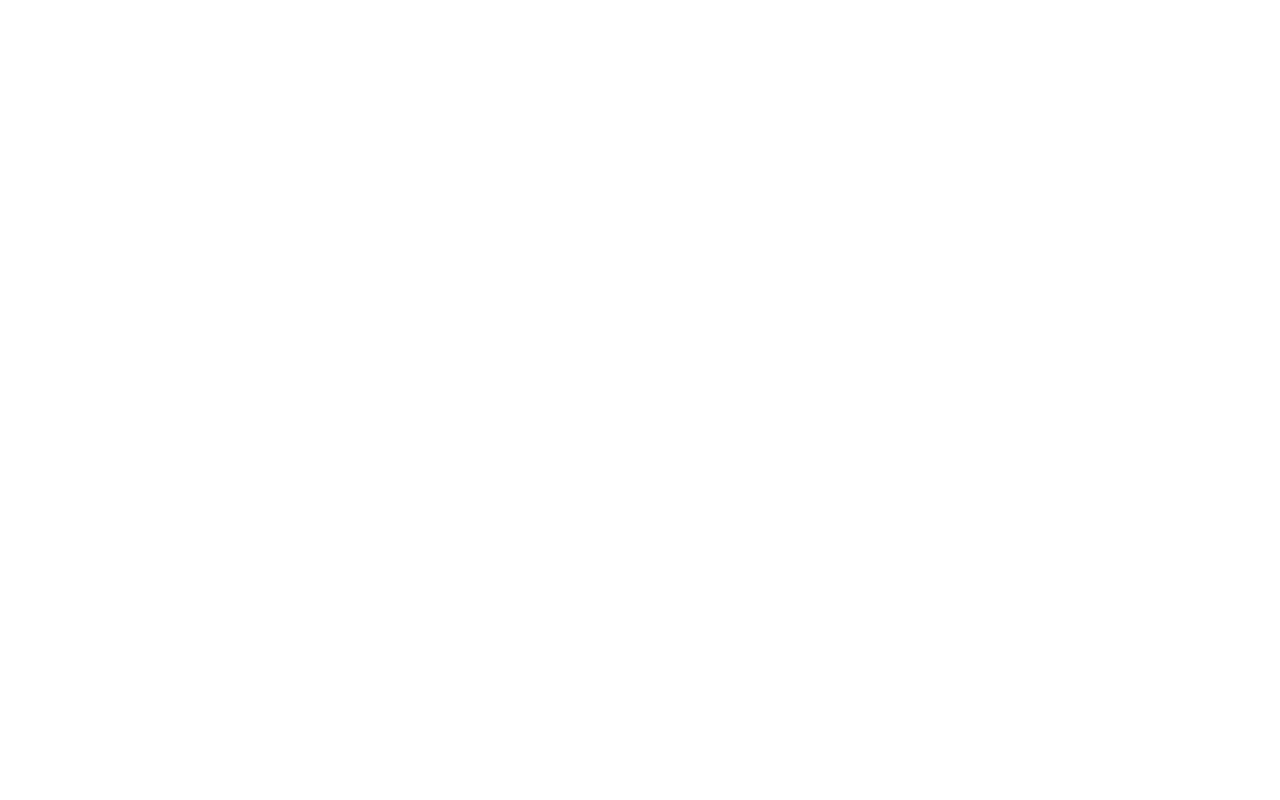
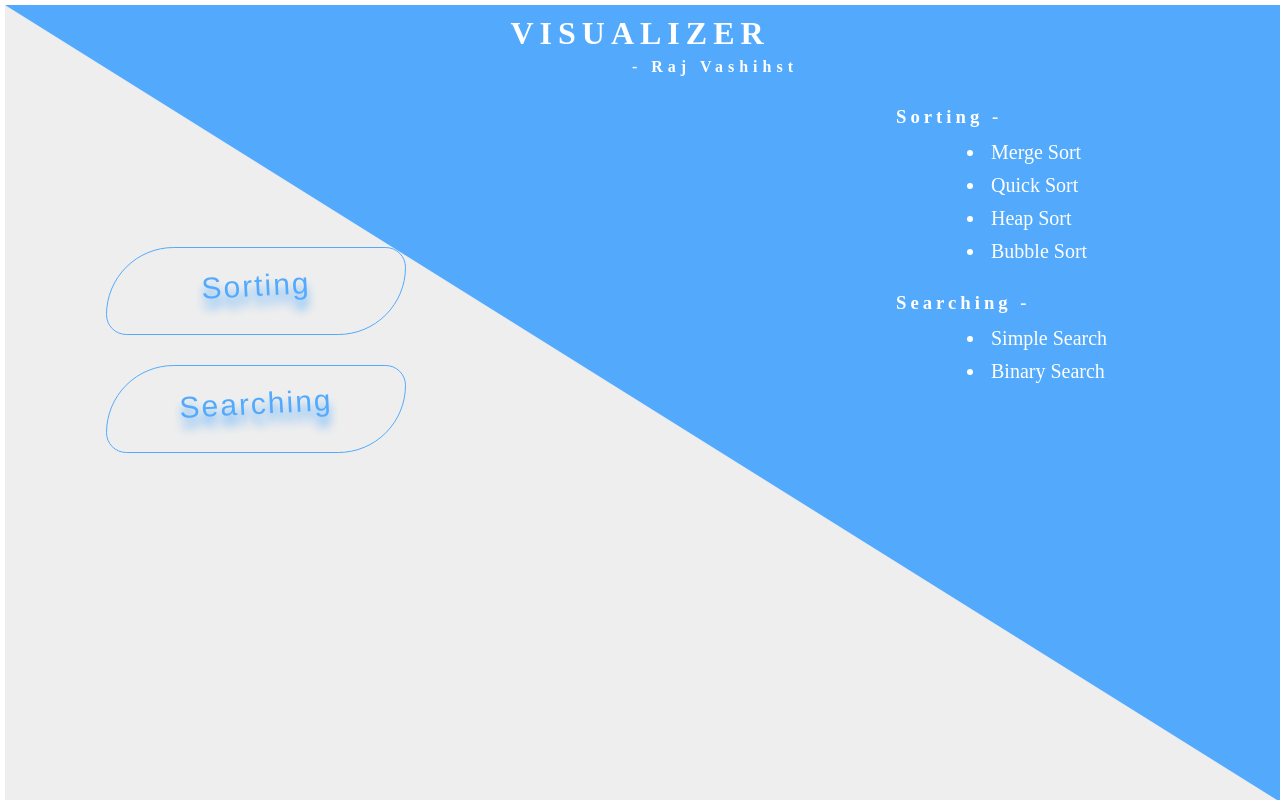
Before and after one commit to rajVashishtha/visualizer, a website: page index.html in a window 1280 px wide. Drawn offline with nearby package versions, Linux system fonts and the light colour scheme.

Commit message:
Intro page added and some changes in directory

```diff
--- a/index.html
+++ b/index.html
@@ -4,13 +4,156 @@
         <title>
             My Visualizer
         </title>
-        <link href="./css/main.css" rel="stylesheet" />
         <script src="https://code.jquery.com/jquery-3.5.1.js" integrity="sha256-QWo7LDvxbWT2tbbQ97B53yJnYU3WhH/C8ycbRAkjPDc=" crossorigin="anonymous"></script>
-        <script src="extras/jquery.range.js" type="text/javascript"></script>
-        <link href="./extras/jquery.range.css" rel="stylesheet" />
     </head>
+    <style>
+        html, body {
+            margin: 0;
+            }
+            .color_body{
+                top: 5px;
+                left: 05px;
+            width: 100vw;
+            height: 100vh;
+            background-color: #eeeeee;
+            position: fixed;
+            z-index: -10;
+            }
+            .color_body:after {
+            content: ' ';
+            border-top: 100vh solid #53AAFc;
+            border-left: 100vw solid transparent;
+            width: 0;
+            position: absolute;
+            }
+            .main_body{
+                width: 100%;
+            }
+            .main_body h1{
+                text-align: center;
+                padding-top: 10px;
+                color: white;
+                letter-spacing: 6px;
+                line-height: 5px;
+            }
+            .main_body h4{
+                margin-left: 150px;
+                text-align: center;
+                color: white;
+                letter-spacing: 5px;
+            }
+            .features_box{
+                float: right;
+                color: white;
+                width: 30vw;
+                display: flex;
+                flex-direction: column;
+                justify-content: flex-start;
+            }
+            .single_feature{
+
+            }
+            .features{
+                padding-left: 50px;
+            }
+            li{
+                padding: 5px 5px;
+                font-size: 20px;
+            }
+            .buttons_box{
+                padding-top: 150px;
+                display: flex;
+                flex-direction: column;
+                align-items: center;
+                width: 40vw;
+            }
+            .button{
+                width: 300px;
+                text-align: center;
+                font-size: 30px;
+                border : 1px solid #53AAFc;
+                color:#53AAFc;
+                background-color: transparent;
+                letter-spacing: 2px;
+                cursor: pointer;
+                border-radius: 100px 30px 100px 30px;
+                outline: none;
+                text-shadow:
+                    0px 10px 10px #53AAFc;
+            }
+            .button p{
+                margin-top: 20px;
+                transform: rotate(-3deg);
+            }
+
+            .button:hover {
+                animation: .8s morph ease infinite;
+            }
+
+            .button:hover p {
+                animation: .8s rot ease infinite;
+            }
+
+        @keyframes morph {
+            0% {
+                border-radius: 100px 30px 100px 30px;
+            } 50% {
+                border-radius: 30px 100px 30px 100px;
+            } 100% {
+                border-radius: 100px 30px 100px 30px;
+            }
+        }
+
+        @keyframes rot {
+            0% {
+                transform: rotate(-3deg);
+            } 50% {
+                transform: rotate(3deg);
+            } 100% {
+                transform: rotate(-3deg);
+            }
+        }
+    </style>
     <body>
-
+        <div class="color_body">
+        </div>
+        <div class="main_body">
+            <h1>VISUALIZER</h1>
+            <h4 >- Raj Vashihst</h4>
+            <div class="features_box">
+                <div class="single_feature">
+                    <h3 style="line-height: 1px; letter-spacing: 4px;">Sorting - </h3>
+                    <div class="features">
+                        <ul>
+                            <li>
+                                Merge Sort
+                            </li>
+                            <li>Quick Sort</li>
+                            <li>Heap Sort</li>
+                            <li>Bubble Sort</li>
+                        </ul>
+                    </div>
+                </div>
+                <div class="single_feature">
+                    <h3 style="line-height: 1px; letter-spacing: 4px;">Searching - </h3>
+                    <div class="features">
+                        <ul>
+                            <li>
+                                Simple Search
+                            </li>
+                            <li>Binary Search</li>
+                        </ul>
+                    </div>
+                </div>
+            </div>
+            <div class="buttons_box">
+                <button class="button" id="sort_page"><p>Sorting</p></button>
+                <button class="button" style="margin-top: 30px;" id="search_page"><p>Searching</p></button>
+            </div>
+        </div>
+        <script>
+            $("#sort_page").on("click",()=>{window.location.href = "../sort"})
+        </script>
 
     </body>
 </html>
--- a/index.js
+++ b/index.js
@@ -6,6 +6,9 @@ const app = express()
 app.use(express.static("./static"))
 
 app.get("/",(req,res)=>{
+    res.sendFile("index.html",{root: __dirname})
+})
+app.get("/sort",(req,res)=>{
     res.sendFile("index_sort.html",{root: __dirname})
 })
 app.listen(PORT,()=>{
```
Also changed, not shown: index_sort.html (+9 -9 lines), static/js/sorting/enable_disable_buttons.js (renamed from static/js/enable_disable_buttons.js), static/js/sorting/generate_new_array.js (renamed from static/js/generate_new_array.js), static/js/sorting/main.js (renamed from static/js/main.js), static/js/sorting/run_sorting.js (renamed from static/js/run_sorting.js), static/js/sorting/sorting_alogos/bubble_sort.js (renamed from static/js/sorting_alogos/bubble_sort.js), static/js/sorting/sorting_alogos/heap_sort.js (renamed from static/js/sorting_alogos/heap_sort.js), static/js/sorting/sorting_alogos/merge_sort.js (renamed from static/js/sorting_alogos/merge_sort.js), static/js/sorting/sorting_alogos/quick_sort.js (renamed from static/js/sorting_alogos/quick_sort.js), static/js/sorting/visualisation.js (renamed from static/js/visualisation.js).
